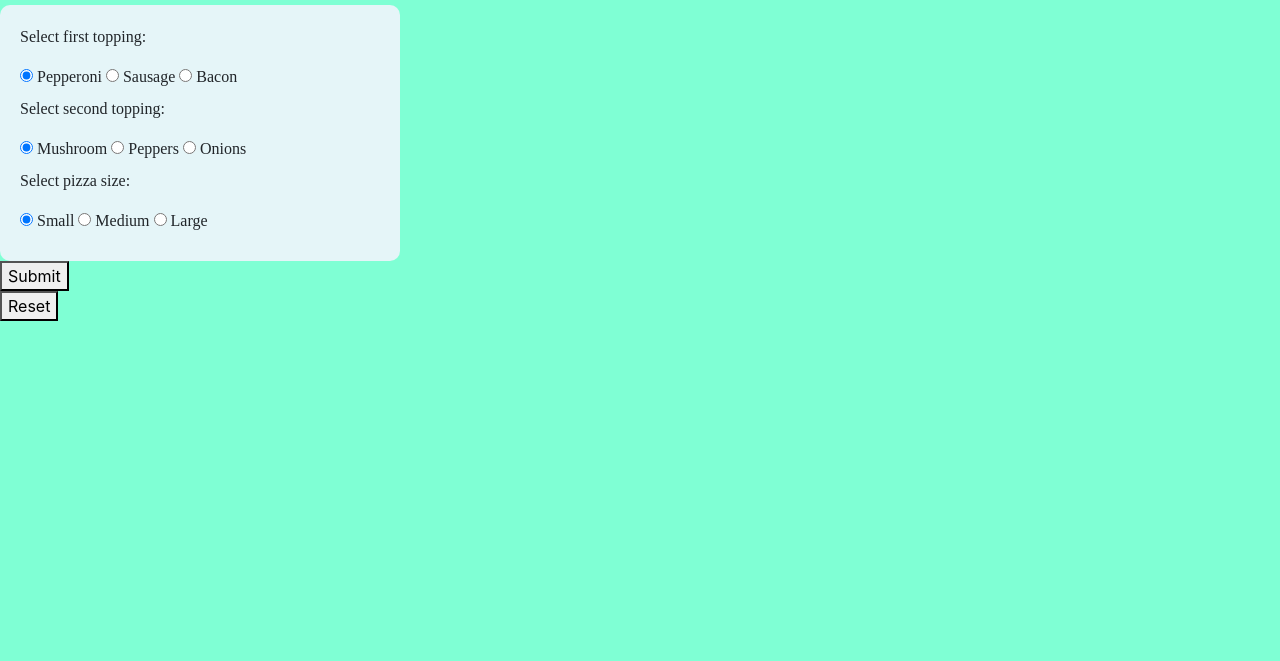
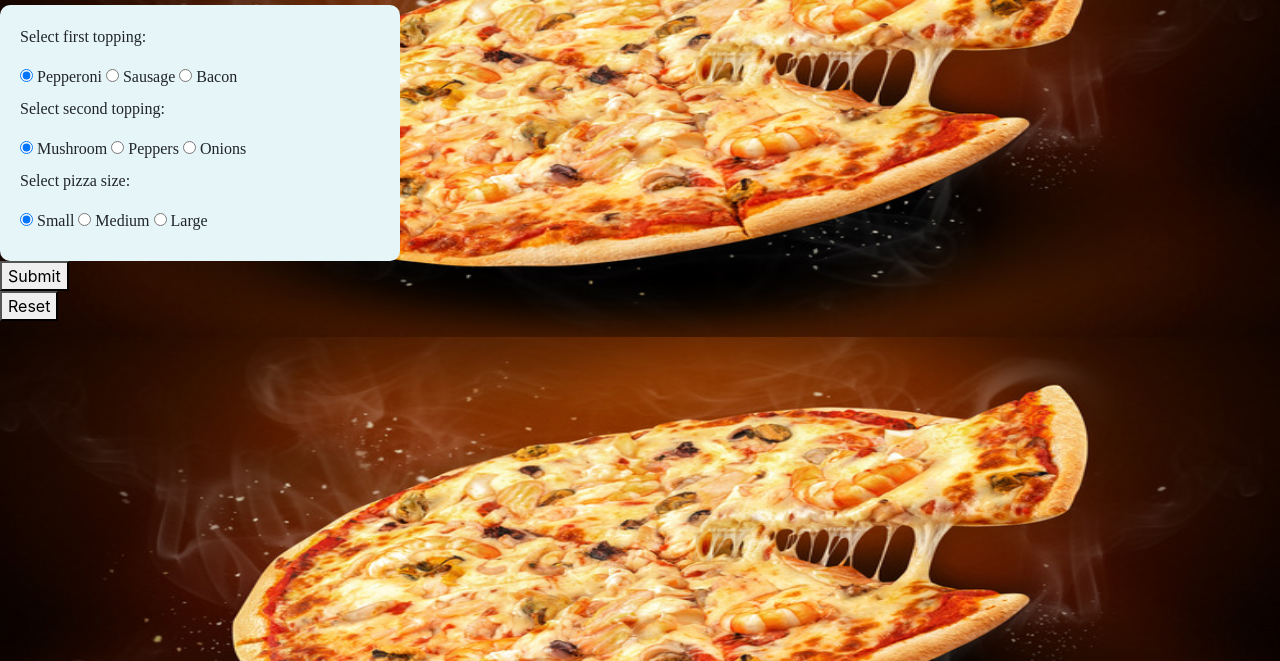
Before and after one commit to toddmac12/Pizza-Parlor, a plain HTML site: page index.html in a window 1280 px wide. Shown: the part 139-800 px from the top of the page. Drawn offline with Linux system fonts and the light colour scheme.

Commit message:
update background image fixed

```diff
--- a/css/styles.css
+++ b/css/styles.css
@@ -17,7 +17,7 @@ button { margin-top: auto; }
 button:hover, input:hover, label:hover { cursor: pointer; }
 
 body {
-  background-image: url(img\pizza.jpg);
+  background-image: url(../img/pizza.jpg);
   background-color: aquamarine;
   background-position: center center;
   background-size: 100% 100%;
```
Also changed, not shown: css/img/images.jpg (deleted).
